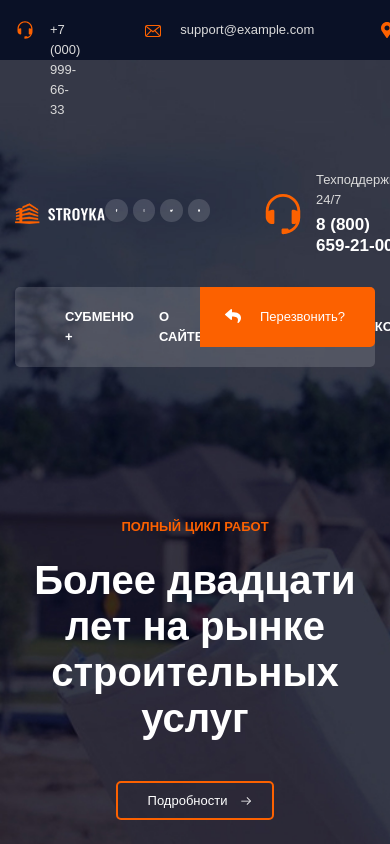
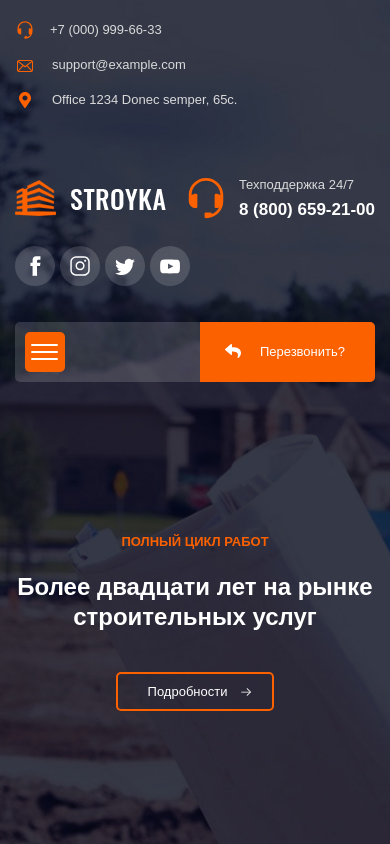
Before and after one commit to antonborod1n/stroyka, a website: page app/index.html in a window 390 px wide. Shown: the top 844 px of the page. Drawn offline with Linux system fonts and the light colour scheme; files whose address does not match are found by name.

Commit message:
added header adaptive

```diff
--- a/app/index.html
+++ b/app/index.html
@@ -69,9 +69,14 @@
                 </div>
 
                 <div class="header__menu">
+                    <button class="header__burger-btn">
+                        <span></span>
+                        <span></span>
+                        <span></span>
+                    </button>
                     <nav class="menu">
                         <ul class="menu__list">
-                            <li class="menu__item">
+                            <li class="menu__item menu__item-home">
                                 <a class="menu__link" href="#">
                                     <img src="images/icons/home.svg" alt="Home">
                                 </a>
@@ -135,7 +140,7 @@
 
     </header>
 
-    <main class="main">
+     <main class="main">
         <section class="expiriens">
             <div class="container">
                 <div class="expiriens__inner">
@@ -428,7 +433,6 @@
             </div>
         </div>
     </footer>
-
     <script src="js/main.min.js"></script>
 </body>
 
--- a/app/js/main.js
+++ b/app/js/main.js
@@ -11,6 +11,10 @@ $ (function(){
         arrows: true,
         dots: false,
     });
+});
+
+$('.header__burger-btn').on('click', function() {
+    $('.menu').toggleClass('menu--open');
 });
 
 $('.arrow-up').click(function () {
--- a/app/scss/_media.scss
+++ b/app/scss/_media.scss
@@ -0,0 +1,112 @@
+@media (max-width: 900px) {
+    .menu {
+        background-color: #fff;
+        border-radius: 5px;
+        position: absolute;
+        z-index: 11;
+        top: 65px;
+        left: 0;
+        transform: translateY(-1000px);
+        &--open {
+            transform: translateY(0);
+        }
+    }
+    .menu__link {
+        display: block;
+        color: rgb(0, 0, 0);
+        padding: 7px 100px 7px 15px;
+        position: relative;
+        span {
+            position: absolute;
+            top: 8px;
+            right: 20px;
+        }
+
+    }
+    .menu__list {
+        display: block;
+        margin: 10px 0;
+    }
+    .menu__item {
+        margin-left: 0;
+    }
+    .menu__item-home {
+        display: none;
+    }
+    .header__burger-btn {
+        display: block;
+        border: none;
+        border-radius: 5px;
+        background-color: $accent;
+        width: 40px;
+        height: 40px;
+        margin-left: 10px;
+        cursor: pointer;
+        span {
+            display: block;
+            background-color: #fff;
+            border-radius: 2px;
+            width: 27px;
+            height: 2px;
+            margin: 5px 0;
+        }
+    }
+    .header__menu {
+        padding: 10px 0;
+    }
+}
+
+@media (max-width: 768px) {
+    .header__top-list {
+        flex-direction: column;
+    }
+    .header__top-item + .header__top-item {
+        margin-left: 37px;
+    }
+    .header__top-item {
+        margin-bottom: 15px;
+    }
+    .logo {
+        flex-grow: 0;
+    }
+    .header__info-support {
+        margin-left: 0;
+    }
+    .social__list {
+        margin: 0 30px;
+    }
+    .header__content-title {
+        font-size: 30px;
+        line-height: 40px;
+    }
+}
+
+@media (max-width: 621px) {
+    .header__info {
+        flex-wrap: wrap;
+    }
+    .logo {
+        margin-bottom: 25px;
+    }
+    .header__info-support {
+        margin-bottom: 25px;
+    }
+}
+
+@media (max-width: 520px) {
+    .header__content-title {
+        font-size: 24px;
+        line-height: 30px;
+    }
+}
+
+
+@media (max-width: 450px) {
+    .header__info {
+        flex-wrap: wrap;
+    }
+    .social__list {
+        order: 2;
+        margin: 0;
+    }
+}
--- a/app/scss/style.scss
+++ b/app/scss/style.scss
@@ -8,12 +8,11 @@
 /* HEADER */
 
 .header {
-    background-color: #0A1126;
     &-bg {
         background-image: url(../images/header-bg1.jpg);
         background-repeat: no-repeat;
         background-size: cover;
-        background-position: center 60px;
+        background-position: center top;
         min-height: 800px;
     }
     &__top {
@@ -116,6 +115,9 @@
         position: absolute;
         top: 2px;
         left: -35px;
+    }
+    &__burger-btn {
+        display: none;
     }
 }
 
```
Also changed, not shown: Nyhet-08-1920-1080-2.jpg (added), Sidfotlogo2.png (added), app/css/style.min.css, app/js/main.min.js, logo.svg (added).
